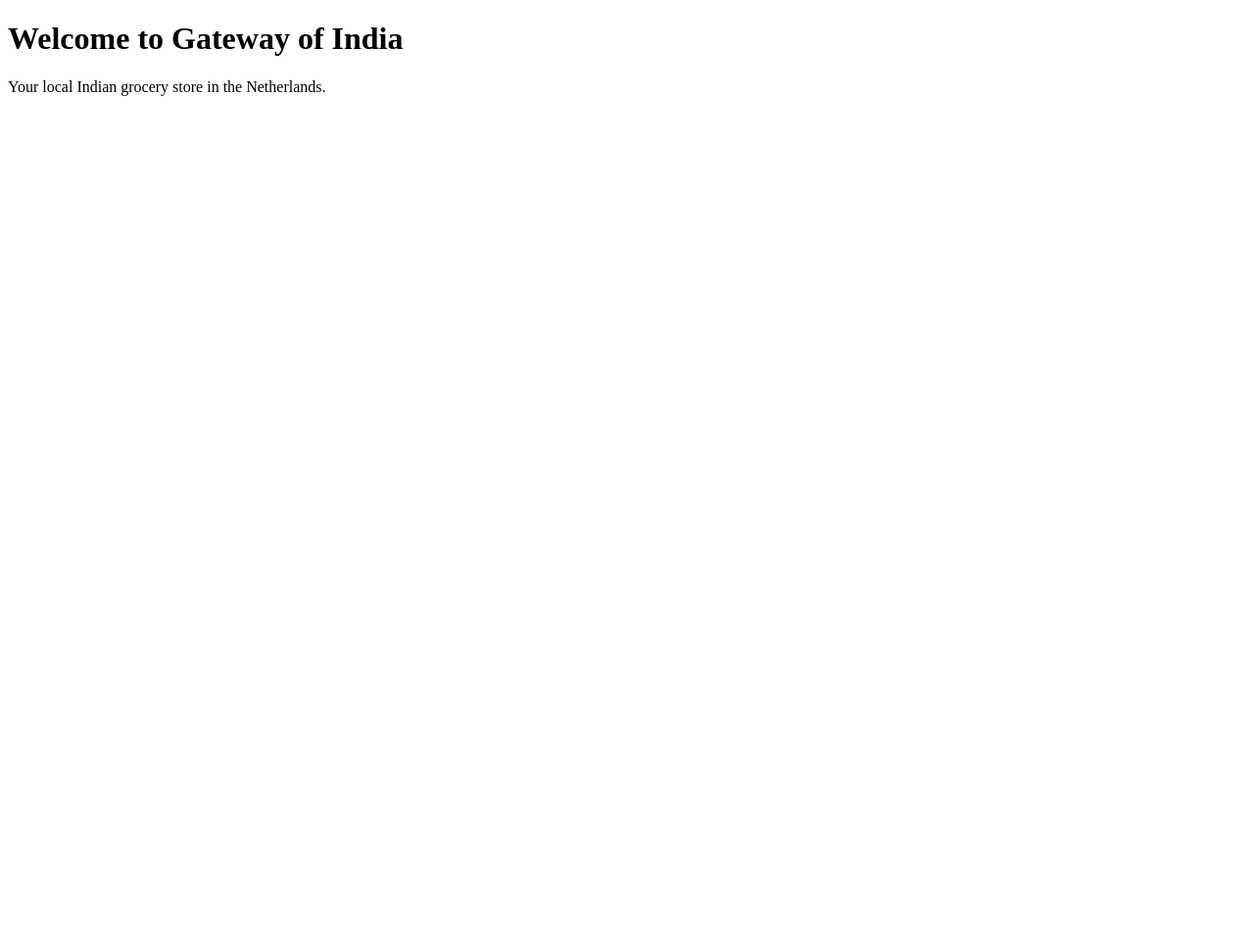
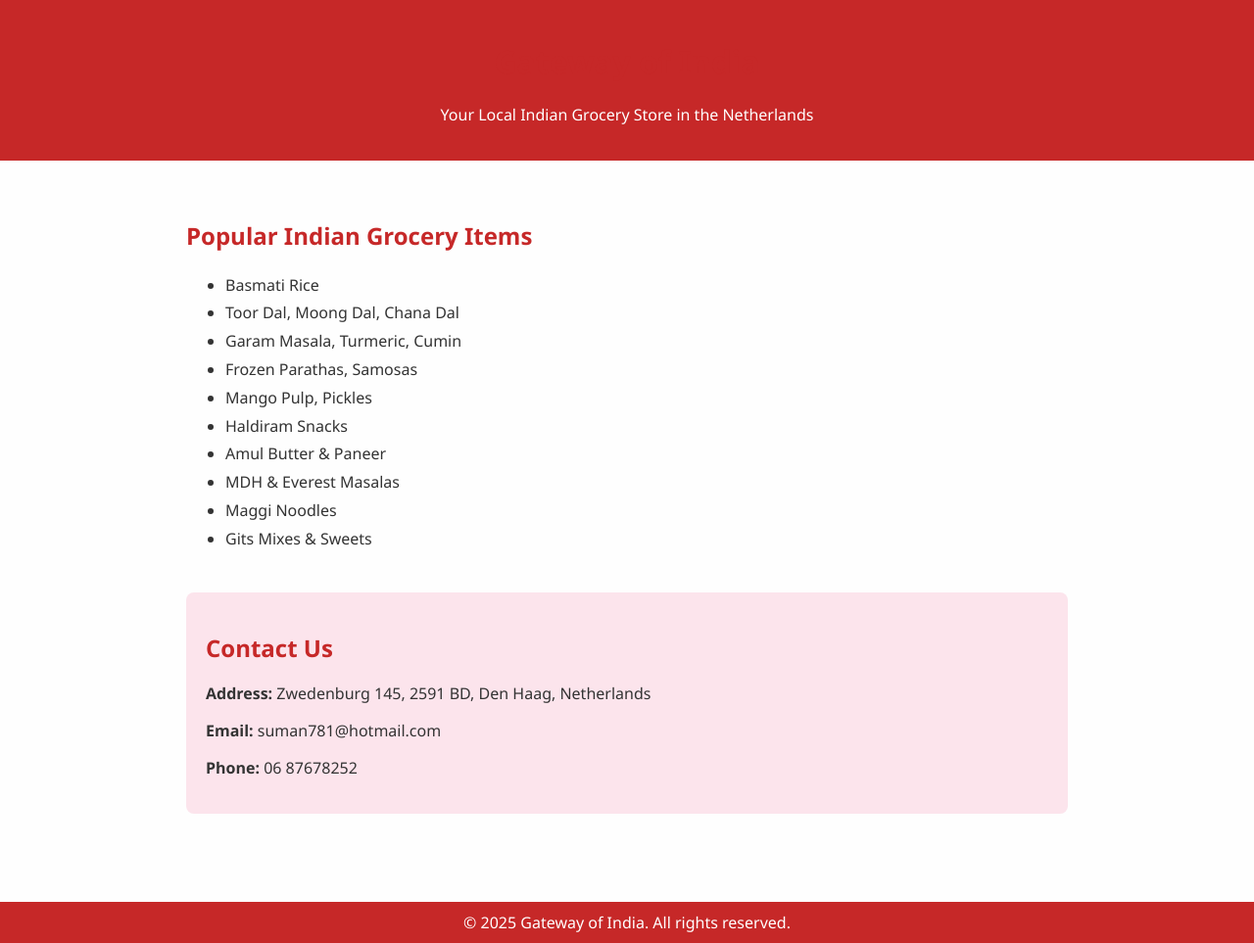
Before and after one commit to ChiragTrikha88/gatewayofindia, a plain HTML site: page templates/index.html in a window 1280 px wide. Shown: the whole page at 98% size. Before the commit the page ends 800 px from the top, so only its background shows below. Drawn offline with Linux system fonts and the light colour scheme.

Commit message:
index.html

```diff
--- a/templates/index.html
+++ b/templates/index.html
@@ -1,10 +1,78 @@
+
 <!DOCTYPE html>
-<html>
+<html lang="en">
 <head>
-  <title>Gateway of India</title>
+    <meta charset="UTF-8">
+    <title>Gateway of India - Grocery Store</title>
+    <style>
+        body {
+            font-family: 'Segoe UI', sans-serif;
+            margin: 0;
+            padding: 0;
+            background: #fefefe;
+            color: #333;
+        }
+        header {
+            background: #c62828;
+            color: white;
+            padding: 20px;
+            text-align: center;
+        }
+        .content {
+            padding: 40px;
+            max-width: 900px;
+            margin: auto;
+        }
+        h1, h2 {
+            color: #c62828;
+        }
+        ul {
+            line-height: 1.8;
+        }
+        .contact {
+            margin-top: 40px;
+            background: #fce4ec;
+            padding: 20px;
+            border-radius: 8px;
+        }
+        footer {
+            background: #c62828;
+            color: white;
+            text-align: center;
+            padding: 10px;
+            margin-top: 50px;
+        }
+    </style>
 </head>
 <body>
-  <h1>Welcome to Gateway of India</h1>
-  <p>Your local Indian grocery store in the Netherlands.</p>
+    <header>
+        <h1>Gateway of India</h1>
+        <p>Your Local Indian Grocery Store in the Netherlands</p>
+    </header>
+    <div class="content">
+        <h2>Popular Indian Grocery Items</h2>
+        <ul>
+            <li>Basmati Rice</li>
+            <li>Toor Dal, Moong Dal, Chana Dal</li>
+            <li>Garam Masala, Turmeric, Cumin</li>
+            <li>Frozen Parathas, Samosas</li>
+            <li>Mango Pulp, Pickles</li>
+            <li>Haldiram Snacks</li>
+            <li>Amul Butter & Paneer</li>
+            <li>MDH & Everest Masalas</li>
+            <li>Maggi Noodles</li>
+            <li>Gits Mixes & Sweets</li>
+        </ul>
+
+        <div class="contact">
+            <h2>Contact Us</h2>
+            <p><strong>Address:</strong> Zwedenburg 145, 2591 BD, Den Haag, Netherlands</p>
+            <p><strong>Email:</strong> suman781@hotmail.com</p>
+            <p><strong>Phone:</strong> 06 87678252</p>
+        </div>
+    </div>
+    <footer>
+        &copy; 2025 Gateway of India. All rights reserved.
+    </footer>
 </body>
 </html>
```
